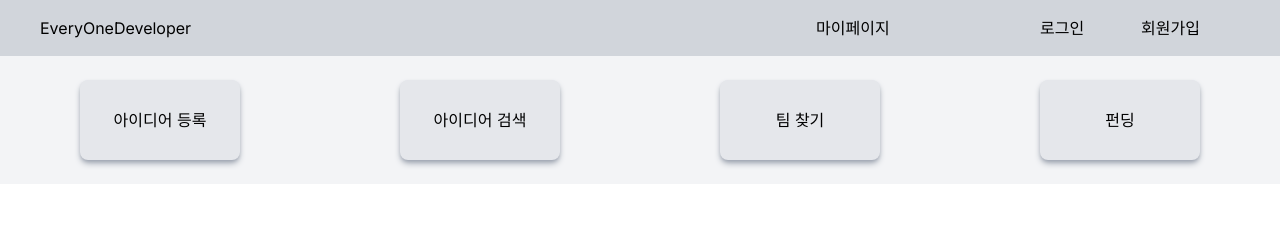
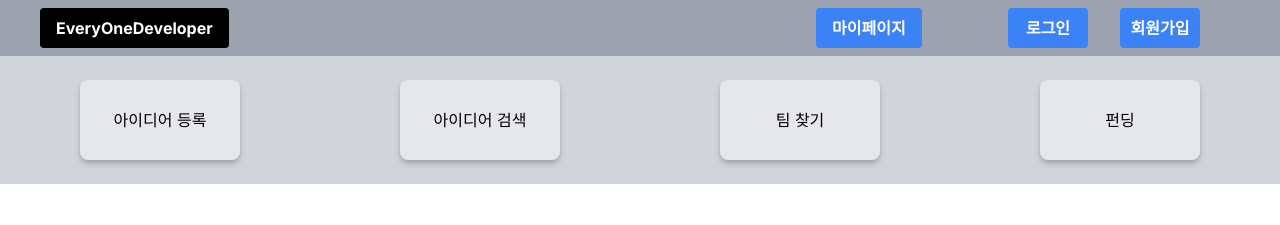
Before and after one commit to kimwoojin123/eod, a Next.js app: page / in a window 1280 px wide. Shown: the top 225 px of the page. Built offline with nearby package versions, Linux system fonts and the light colour scheme; no server answers.

Commit message:
스타일링 변경

```diff
--- a/app/ui/Buttons/categoryButtons.tsx
+++ b/app/ui/Buttons/categoryButtons.tsx
@@ -1,22 +1,22 @@
 import Link from "next/link"
 
 export function IdeaApplyButton(){
-  return <Link href="/ideaApply" className="flex justify-center items-center w-40 h-20 bg-gray-200 rounded-lg shadow-md shadow-gray-400"><p>아이디어 등록</p></Link>
+  return <Link href="/ideaApply" className="flex justify-center items-center w-40 h-20 bg-gray-200 hover:bg-blue-400 rounded-lg shadow-md shadow-gray-400"><p>아이디어 등록</p></Link>
 }
 
 
 export function IdeaSearchButton(){
-  return <Link href="/ideaSearch" className="flex justify-center items-center w-40 h-20 bg-gray-200 rounded-lg shadow-md shadow-gray-400"><p>아이디어 검색</p></Link>
+  return <Link href="/ideaSearch" className="flex justify-center items-center w-40 h-20 bg-gray-200 hover:bg-blue-400 rounded-lg shadow-md shadow-gray-400"><p>아이디어 검색</p></Link>
 }
 
 
 export function TeamSearchButton(){
-  return <Link href="/teamSearch" className="flex justify-center items-center w-40 h-20 bg-gray-200 rounded-lg shadow-md shadow-gray-400"><p>팀 찾기</p></Link>
+  return <Link href="/teamSearch" className="flex justify-center items-center w-40 h-20 bg-gray-200 hover:bg-blue-400 rounded-lg shadow-md shadow-gray-400"><p>팀 찾기</p></Link>
 
 }
 
 
 export function FundingButton(){
-  return <Link href="/funding" className="flex justify-center items-center w-40 h-20 bg-gray-200 rounded-lg shadow-md shadow-gray-400"><p>펀딩</p></Link>
+  return <Link href="/funding" className="flex justify-center items-center w-40 h-20 bg-gray-200 hover:bg-blue-400 rounded-lg shadow-md shadow-gray-400"><p>펀딩</p></Link>
 
 }
--- a/app/ui/Buttons/headButtons.tsx
+++ b/app/ui/Buttons/headButtons.tsx
@@ -8,7 +8,7 @@ export function ReloadButton(){
     window.location.href="/"
   }
   return (
-    <button onClick={reloadPage}>EveryOneDeveloper</button>
+    <button className="bg-black hover:bg-blue-700 text-white font-bold py-2 px-4 rounded" onClick={reloadPage}>EveryOneDeveloper</button>
   )
 }
 
@@ -37,7 +37,7 @@ export function MyPageButton(){
 
   return (
     <div>
-      <button onClick={handleMyPageClick}>마이페이지</button>
+      <button className="bg-blue-500 hover:bg-blue-700 text-white font-bold py-2 px-4 rounded" onClick={handleMyPageClick}>마이페이지</button>
       <Modal
         isOpen={modalIsOpen}
         onRequestClose={closeModal}
@@ -98,16 +98,14 @@ export function AuthButton() {
   return (
     <div>
       {isLoggedIn ? (
-        <div className='cursor-pointer' onClick={handleLogout}>
-          <span>로그아웃</span>
+        <div className='cursor-pointer'>
+          <span className="bg-blue-500 hover:bg-red-700 text-white font-bold py-2.5 px-4 rounded" onClick={handleLogout}>로그아웃</span>
         </div>
       ) : (
-        <>
-        <div className='w-40 flex justify-between'>
-          <Link href='login'>로그인</Link>
-          <Link href='signup'>회원가입</Link>
+        <div className='w-48 flex justify-between'>
+          <Link href='login'><p className="flex justify-center items-center bg-blue-500 hover:bg-blue-700 text-white font-bold w-20 h-10 rounded">로그인</p></Link>
+          <Link href='signup'><p className="flex justify-center items-center bg-blue-500 hover:bg-green-700 text-white font-bold w-20 h-10 rounded">회원가입</p></Link>
         </div>
-        </>
       )}
     </div>
   );
--- a/app/ui/category.tsx
+++ b/app/ui/category.tsx
@@ -2,7 +2,7 @@ import { IdeaApplyButton, IdeaSearchButton, TeamSearchButton, FundingButton } fr
 
 export default function Category(){
   return (
-    <div className='flex h-32 bg-gray-100 justify-around items-center'>
+    <div className='flex h-32 bg-gray-300 justify-around items-center'>
       <IdeaApplyButton />
       <IdeaSearchButton />
       <TeamSearchButton />
--- a/app/ui/head.tsx
+++ b/app/ui/head.tsx
@@ -3,11 +3,15 @@ import { ReloadButton, MyPageButton, AuthButton } from "./Buttons/headButtons"
 
 export default function Head(){
   return (
-    <div className="flex w-screen h-14 bg-gray-300 justify-between items-center">
+    <div className="flex w-screen h-14 bg-gray-400 justify-between items-center">
       <div className="ml-10"><ReloadButton /></div>
       <div className="w-96 flex justify-between mr-20">
+        <div className="flex items-center">
         <MyPageButton />
+        </div>
+        <div className="flex items-center">
         <AuthButton />
+        </div>
       </div>
     </div>
   )
```
